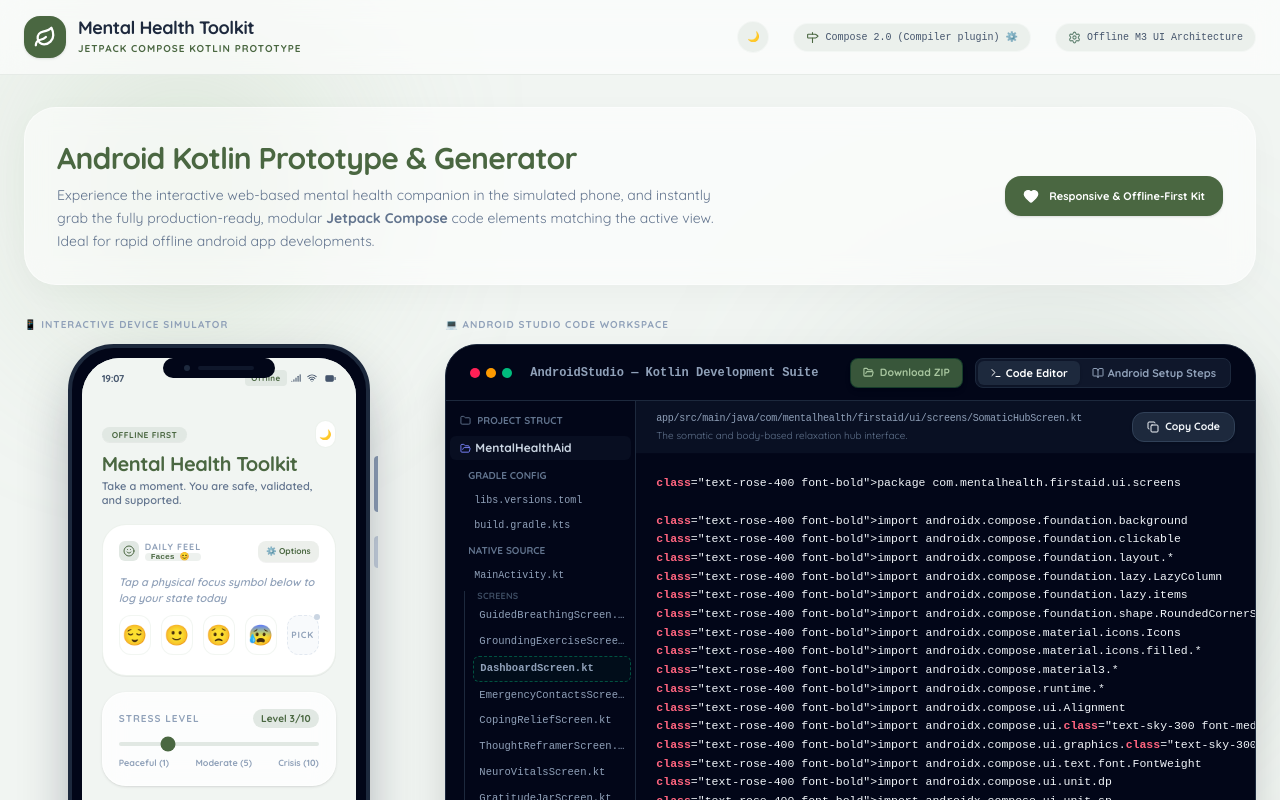
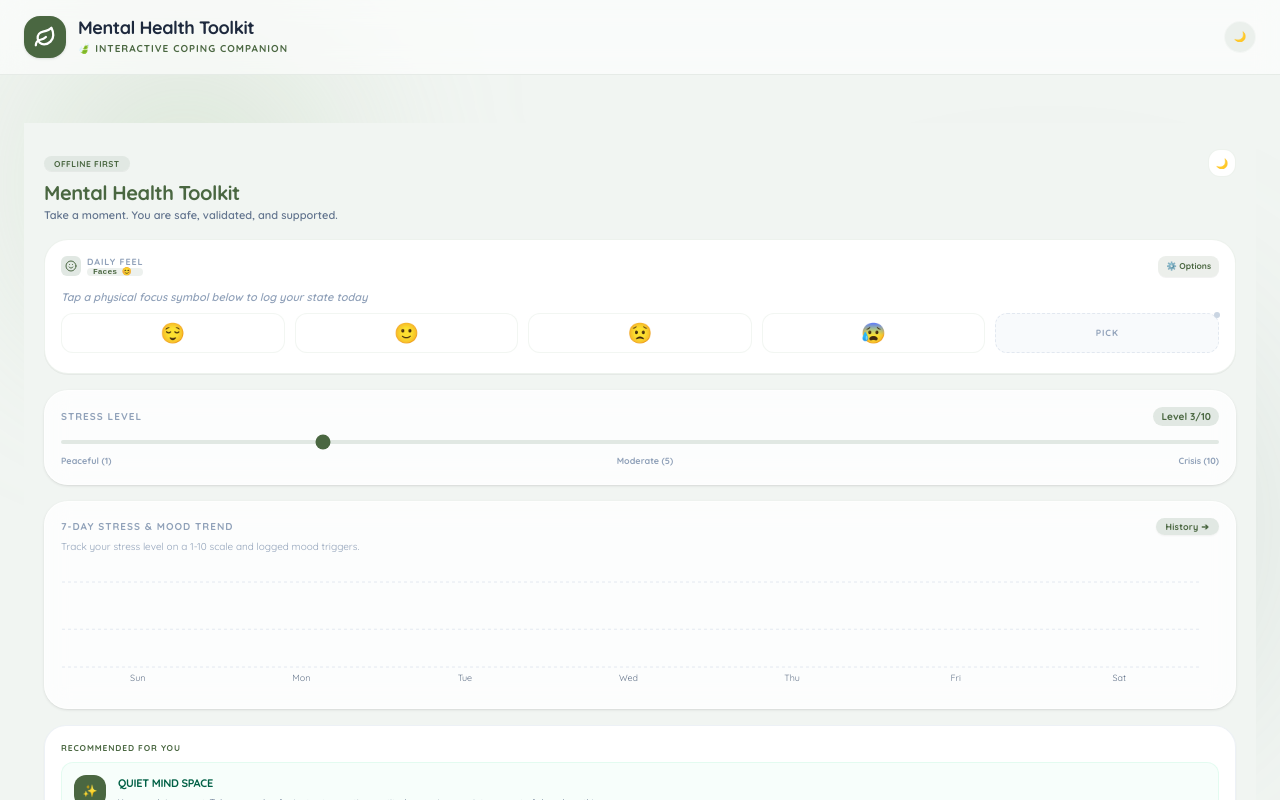
Before and after one commit to icynewyear/Mental-health-firstaidtk, a React (Vite) app: page / in a window 1280 px wide. Shown: the top 800 px of the page. Built offline with nearby package versions, Linux system fonts and the light colour scheme.

Commit message:
feat: add hidden developer mode toggle
Implement a secret trigger on the logo and offline pill (5 clicks) to unlock developer tools and sandbox environment settings, with toast notifications for feedback.

```diff
--- a/src/App.tsx
+++ b/src/App.tsx
@@ -33,6 +33,13 @@
     const saved = localStorage.getItem('safespace_dark_mode');
     return saved === 'true';
   });
+
+  // Secret Developer Mode state - hidden by default
+  const [developerUnlocked, setDeveloperUnlocked] = useState<boolean>(() => {
+    return localStorage.getItem('safespace_developer_unlocked') === 'true';
+  });
+  const [logoClicks, setLogoClicks] = useState<number>(0);
+  const [toastMessage, setToastMessage] = useState<string | null>(null);
 
   // Simulated State to persist across tab switches in the phone
   const [showDebugMenu, setShowDebugMenu] = useState<boolean>(false);
@@ -230,6 +237,36 @@
     localStorage.setItem('safespace_dark_mode', String(isDarkMode));
   }, [isDarkMode]);
 
+  // Automatically clear toast message after 3.5 seconds
+  useEffect(() => {
+    if (toastMessage) {
+      const timer = setTimeout(() => {
+        setToastMessage(null);
+      }, 3500);
+      return () => clearTimeout(timer);
+    }
+  }, [toastMessage]);
+
+  const handleLogoClick = () => {
+    setLogoClicks(prev => {
+      const next = prev + 1;
+      if (next >= 5) {
+        setDeveloperUnlocked(curr => {
+          const nextState = !curr;
+          localStorage.setItem('safespace_developer_unlocked', String(nextState));
+          if (nextState) {
+            setToastMessage("Secure Sandbox Environment Activated 🔐");
+          } else {
+            setToastMessage("Private Environment Active 🍃");
+          }
+          return nextState;
+        });
+        return 0;
+      }
+      return next;
+    });
+  };
+
   // Sync today's active values directly from loggedMood & stressLevel
   useEffect(() => {
     const todayIndex = new Date().getDay();
@@ -368,19 +405,29 @@
       <header className={`w-full sticky top-0 z-50 backdrop-blur-md border-b transition-colors duration-300 ${isDarkMode ? 'bg-[#151c17]/80 border-slate-800/80 text-white' : 'bg-white/60 border-[#E1E8E3]/80'}`}>
         <div className="max-w-7xl mx-auto px-6 py-4 flex flex-col sm:flex-row items-center justify-between gap-4">
 
-          {/* Logo Brand */}
-          <div className="flex items-center space-x-3 text-left">
+          {/* Logo Brand (Secret tap combo to toggle developer workspace) */}
+          <button
+            onClick={handleLogoClick}
+            className="flex items-center space-x-3 text-left bg-transparent border-0 p-0 focus:outline-none cursor-pointer active:scale-98 transition-transform select-none"
+            title="Mental Health Companion"
+          >
             <div className={`p-2.5 rounded-2xl shadow-sm flex items-center justify-center transition-colors duration-300 ${isDarkMode ? 'bg-[#38563a] text-[#a8c69f]' : 'bg-[#4A6741] text-white'}`}>
               <Leaf size={22} className="stroke-[2.5]" />
             </div>
             <div>
               <h1 className={`text-lg font-black tracking-tight leading-none font-sans transition-colors duration-300 ${isDarkMode ? 'text-white' : 'text-slate-800'}`}>Mental Health Toolkit</h1>
-              <span className={`text-[10px] uppercase font-extrabold tracking-widest block mt-1 transition-colors duration-300 ${isDarkMode ? 'text-[#a8c69f]' : 'text-[#4A6741]'}`}>Jetpack Compose Kotlin Prototype</span>
+              <span className={`text-[10px] uppercase font-extrabold tracking-widest block mt-1 transition-colors duration-300 ${
+                developerUnlocked
+                  ? 'text-amber-500 animate-pulse'
+                  : (isDarkMode ? 'text-[#a8c69f]' : 'text-[#4A6741]')
+              }`}>
+                {developerUnlocked ? '🛠️ Developer Workspace' : '🍃 Interactive Coping Companion'}
+              </span>
             </div>
-          </div>
+          </button>
 
           {/* Quick Stats / Info Row */}
-          <div className="flex items-center space-x-6 text-[10px] font-mono shrink-0 select-none">
+          <div className="flex items-center space-x-4 sm:space-x-6 text-[10px] font-mono shrink-0 select-none">
             <button
               onClick={() => setIsDarkMode(!isDarkMode)}
               className={`flex items-center justify-center w-8 h-8 active:scale-95 transition rounded-2xl border cursor-pointer ${
@@ -392,6 +439,8 @@
             >
               <span>{isDarkMode ? '☀️' : '🌙'}</span>
             </button>
+            {developerUnlocked && (
+              <>
                 <button
                   onClick={() => setShowDebugMenu(!showDebugMenu)}
                   className={`flex items-center space-x-1.5 active:scale-95 transition px-3 py-1.5 rounded-2xl border cursor-pointer ${
@@ -416,6 +465,8 @@
                   <Settings size={13} className={isDarkMode ? 'text-[#a8c69f]' : 'text-[#608271]'} />
                   <span>Offline M3 UI Architecture</span>
                 </button>
+              </>
+            )}
           </div>
         </div>
       </header>
@@ -424,6 +475,7 @@
       <main className="flex-1 max-w-7xl w-full mx-auto px-6 py-8 flex flex-col space-y-8 z-10">
 
         {/* Dynamic Studio banner */}
+        {developerUnlocked && (
           <section className={`backdrop-blur-md rounded-[32px] p-6 lg:p-8 shadow-[0_8px_32px_rgba(0,0,0,0.03)] text-left flex flex-col md:flex-row items-center md:justify-between gap-6 transition-all duration-300 border ${
             isDarkMode
               ? 'bg-[#151c17]/60 border-slate-800/50 text-slate-100'
@@ -436,7 +488,7 @@
               <p className={`text-sm mt-2 leading-relaxed transition-colors duration-300 ${
                 isDarkMode ? 'text-slate-300' : 'text-slate-500'
               }`}>
-              Experience the interactive web-based mental health companion in the simulated phone, and instantly grab the fully production-ready, modular <strong>Jetpack Compose</strong> code elements matching the active view. Ideal for rapid offline android app developments.
+                Experience the interactive web-based mental health companion, and instantly grab the fully production-ready, modular <strong>Jetpack Compose</strong> code elements matching the active view. Ideal for rapid offline android app developments.
               </p>
             </div>
 
@@ -447,15 +499,17 @@
               <span>Responsive & Offline-First Kit</span>
             </div>
           </section>
+        )}
 
-        {/* Double-Pane View Section */}
+        {/* Double-Pane View Section vs Centered View Section */}
+        {developerUnlocked ? (
           <div className="grid grid-cols-1 lg:grid-cols-12 gap-8 items-start">
 
-          {/* LEFT COLUMN: Simulated Android Phone (4 columns on lg, 5 on xl) */}
-          <div className="lg:col-span-5 xl:col-span-4 w-full">
+            {/* LEFT COLUMN: Fluid Interactive Care Companion */}
+            <div className="lg:col-span-6 xl:col-span-5 w-full">
               <div className="sticky top-24">
                 <span className="text-[10px] font-bold text-slate-400 uppercase tracking-widest block mb-3 text-center lg:text-left">
-                📱 Interactive Device Simulator
+                  🍃 Interactive Care Companion
                 </span>
                 <AndroidMockup
                   activeScreen={activeScreen}
@@ -472,12 +526,14 @@
                   seedRandomData={seedRandomData}
                   isDarkMode={isDarkMode}
                   setIsDarkMode={setIsDarkMode}
+                  developerUnlocked={developerUnlocked}
+                  setDeveloperUnlocked={setDeveloperUnlocked}
                 />
               </div>
             </div>
 
-          {/* RIGHT COLUMN: Android Studio Developer Suite (7 columns on lg, 8 on xl) */}
-          <div className="lg:col-span-7 xl:col-span-8 w-full flex flex-col space-y-4">
+            {/* RIGHT COLUMN: Android Studio Developer Suite */}
+            <div className="lg:col-span-6 xl:col-span-7 w-full flex flex-col space-y-4">
               <div>
                 <span className="text-[10px] font-bold text-slate-400 uppercase tracking-widest block mb-3 text-left">
                   💻 Android Studio Code Workspace
@@ -491,10 +547,47 @@
               </div>
             </div>
           </div>
+        ) : (
+          <div className="flex flex-col items-center justify-center py-4">
+            <div className="w-full relative z-10">
+              <AndroidMockup
+                activeScreen={activeScreen}
+                setActiveScreen={setActiveScreen}
+                stressLevel={stressLevel}
+                setStressLevel={setStressLevel}
+                loggedMood={loggedMood}
+                setLoggedMood={setLoggedMood}
+                moodHistory={moodHistory}
+                showDebugMenu={showDebugMenu}
+                setShowDebugMenu={setShowDebugMenu}
+                resetMoodData={resetMoodData}
+                restoreAllToDefaults={restoreAllToDefaults}
+                seedRandomData={seedRandomData}
+                isDarkMode={isDarkMode}
+                setIsDarkMode={setIsDarkMode}
+                developerUnlocked={developerUnlocked}
+                setDeveloperUnlocked={setDeveloperUnlocked}
+              />
+            </div>
+
+            {/* Elegant secret hint for users */}
+            <p
+              onClick={handleLogoClick}
+              className={`text-[10.5px] mt-8 select-none font-mono tracking-wide hover:opacity-100 transition-all duration-300 cursor-pointer text-center px-4 py-1.5 rounded-full border shadow-xs ${
+                isDarkMode
+                  ? 'text-slate-400 hover:text-[#a8c69f] border-slate-800 bg-[#151c17]/30'
+                  : 'text-slate-500 hover:text-[#4A6741] border-[#E1E8E3] bg-white/40'
+              }`}
+            >
+              🔒 Safe & Private Space
+            </p>
+          </div>
+        )}
 
         {/* Bottom Architectural Guide Cards */}
+        {developerUnlocked && (
           <section className="bg-slate-900 text-slate-100 rounded-[32px] p-6 lg:p-8 border border-slate-800 shadow-xl text-left">
-          <div className="flex items-center space-x-2.5 mb-5 mb-5">
+            <div className="flex items-center space-x-2.5 mb-5">
               <Terminal className="text-emerald-400 shrink-0" size={20} />
               <span className="text-xs font-mono font-bold text-slate-400 uppercase tracking-widest">Architectural Specifications</span>
             </div>
@@ -530,7 +623,24 @@
               </div>
             </div>
           </section>
+        )}
       </main>
+
+      {/* Floating Elegant Toast System */}
+      {toastMessage && (
+        <div className="fixed bottom-6 left-1/2 transform -translate-x-1/2 md:left-auto md:right-6 md:translate-x-0 z-50 max-w-sm animate-bounce">
+          <div className={`rounded-2xl p-4 shadow-2xl border flex items-center space-x-3 transition-all duration-300 ${
+            isDarkMode
+              ? 'bg-[#151c17] border-emerald-900/60 text-slate-100'
+              : 'bg-white border-[#E1E8E3] text-slate-800'
+          }`}>
+            <div className={`p-1.5 rounded-xl ${isDarkMode ? 'bg-[#38563a] text-emerald-400' : 'bg-[#e8f2e9] text-[#4A6741]'}`}>
+              <Leaf size={16} />
+            </div>
+            <p className="text-xs font-black tracking-wide leading-normal pr-1">{toastMessage}</p>
+          </div>
+        </div>
+      )}
 
       {/* Footer credit blocks */}
       <footer className={`py-6 text-center border-t select-none text-[11px] mt-12 z-10 transition-colors duration-300 ${
--- a/src/components/AndroidMockup.tsx
+++ b/src/components/AndroidMockup.tsx
@@ -190,6 +190,8 @@
   seedRandomData: () => void;
   isDarkMode: boolean;
   setIsDarkMode: (val: boolean) => void;
+  developerUnlocked?: boolean;
+  setDeveloperUnlocked?: React.Dispatch<React.SetStateAction<boolean>>;
 }
 
 export const AndroidMockup: React.FC<AndroidMockupProps> = ({
@@ -207,9 +209,28 @@
   seedRandomData,
   isDarkMode,
   setIsDarkMode,
+  developerUnlocked,
+  setDeveloperUnlocked,
 }) => {
   const [timeState, setTimeState] = useState('14:05');
   const [offlinePillClicks, setOfflinePillClicks] = useState(0);
+
+  const handleOfflinePillClick = () => {
+    setOfflinePillClicks(prev => {
+      const next = prev + 1;
+      if (next >= 5) {
+        if (setDeveloperUnlocked) {
+          setDeveloperUnlocked(curr => {
+            const nextState = !curr;
+            localStorage.setItem('safespace_developer_unlocked', String(nextState));
+            return nextState;
+          });
+        }
+        return 0;
+      }
+      return next;
+    });
+  };
 
   // Lock protection & biometric states
   const [unlockRequired, setUnlockRequired] = useState<boolean>(() => {
@@ -266,39 +287,12 @@
   const showLockScreen = isGuardedScreen && unlockRequired && !isUnlocked;
 
   return (
-    <div className="relative mx-auto flex flex-col items-center select-none" style={{ width: '310px' }}>
-      {/* Phone side buttons */}
-      <div className="absolute right-[-4px] top-28 w-1 h-14 bg-slate-400 rounded-l-md shadow-inner z-0" />
-      <div className="absolute right-[-4px] top-48 w-1 h-8 bg-slate-300 rounded-l-md shadow-inner z-0" />
-
-      {/* Main High-Fidelity Phone Outer Case */}
-      <div className="relative w-[302px] h-[610px] bg-slate-950 rounded-[46px] p-2.5 shadow-[0_25px_60px_-15px_rgba(15,23,42,0.45)] border-4 border-slate-800 flex flex-col shrink-0 overflow-hidden z-10 hover:border-slate-700 transition">
-
-        {/* Dynamic Notch / Punch Hole Speaker */}
-        <div className="absolute top-2.5 left-1/2 transform -translate-x-1/2 w-28 h-5 bg-slate-950 rounded-full flex justify-center items-center z-50">
-          <div className="w-1.5 h-1.5 rounded-full bg-slate-800 mr-2" />
-          <div className="w-14 h-1 bg-slate-900 rounded-full" />
-        </div>
-
-        {/* Screen inner content area */}
-        <div className={`w-full h-full bg-[#F1F5F2] rounded-[38px] overflow-hidden flex flex-col relative transform-gpu transition-colors duration-300 ${isDarkMode ? 'simulator-dark-mode' : ''}`}>
-
-          {/* Status Bar */}
-          <div className="h-9 bg-[#F1F5F2] px-5 flex items-center justify-between text-slate-700 font-bold text-[10px] select-none shrink-0 pt-1 z-35 relative">
-            <div className="flex items-center space-x-2 relative z-50">
-              <span className="font-sans font-extrabold tracking-tight text-slate-600">{timeState}</span>
-            </div>
-
-            <div className="flex items-center space-x-1.5 text-slate-600">
-              <span className="text-[8px] font-bold text-[#4A6741] tracking-wider bg-[#E1E8E3] px-1.5 py-0.5 rounded mr-1">Offline</span>
-              <Signal size={10} className="stroke-[2.5]" />
-              <Wifi size={10} className="stroke-[2.5]" />
-              <Battery size={11} className="stroke-[2.5] fill-slate-600 ml-0.5" />
-            </div>
-          </div>
+    <div className="w-full flex flex-col select-none">
+      {/* Main High-Fidelity Fluid App Container (Completely Frameless) */}
+      <div className={`w-full flex flex-col relative ${isDarkMode ? 'simulator-dark-mode' : ''}`}>
 
           {/* Active View Router */}
-          <div className="flex-1 w-full overflow-hidden relative font-sans">
+          <div className="flex-1 w-full font-sans">
             {showLockScreen ? (
               <PhoneLockScreen
                 pin={unlockPin}
@@ -599,9 +593,6 @@
             </div>
           )}
 
-          {/* Android Gesture Pill handle */}
-          <div className="absolute bottom-1.5 left-1/2 transform -translate-x-1/2 w-24 h-1 bg-slate-950/60 rounded-full z-50 pointer-events-none" />
-        </div>
       </div>
     </div>
   );
```
Lines whose indentation alone changed are shown as unchanged.
